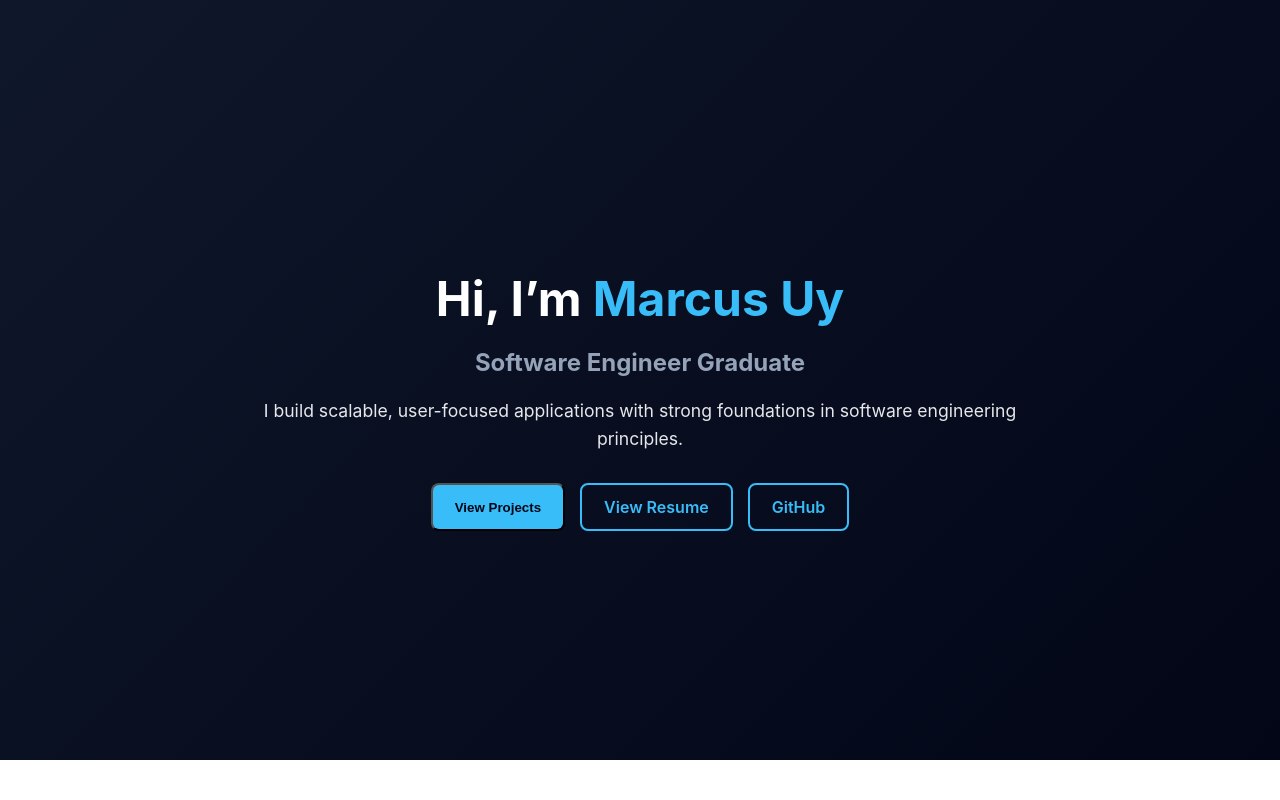
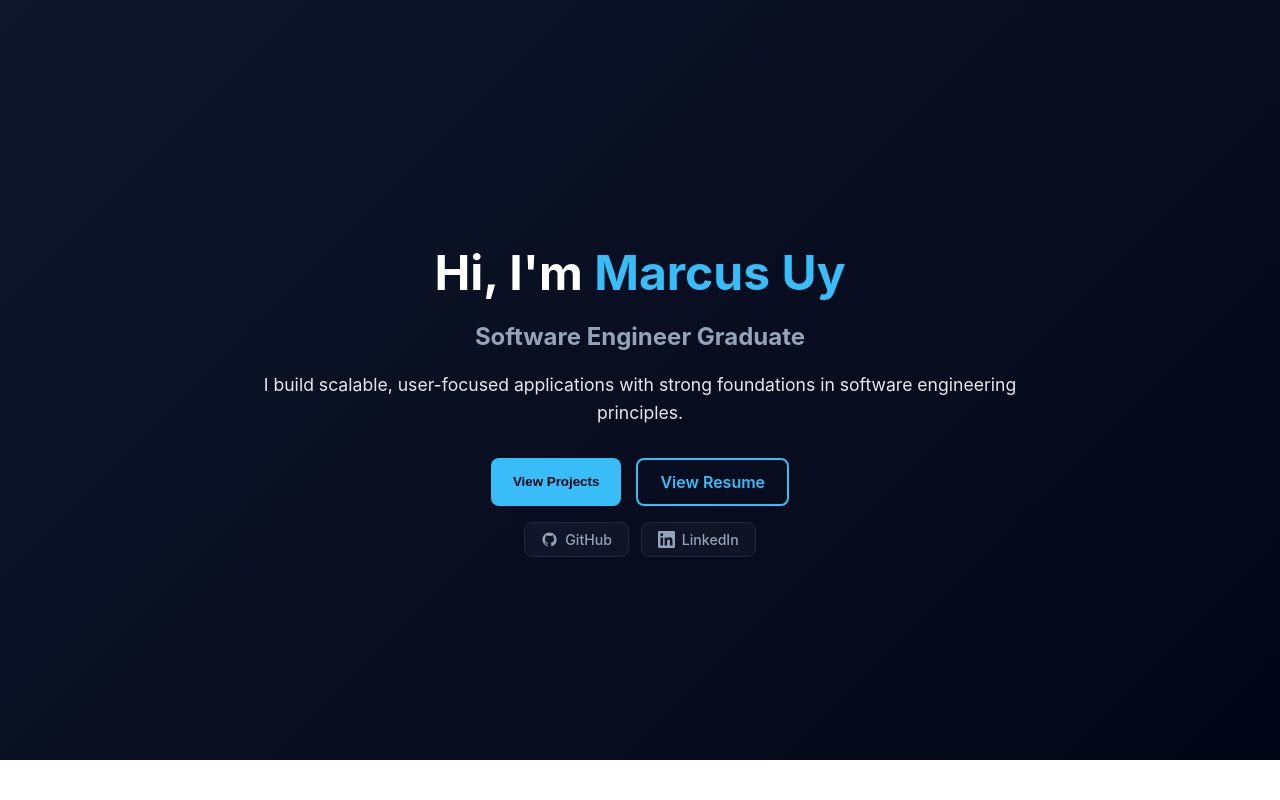
Before and after one commit to marcus-justice31/marcus-justice31.github.io, a React (Create React App) app: page / in a window 1280 px wide. Shown: the top 800 px of the page. Built offline with nearby package versions, Linux system fonts and the light colour scheme.

Commit message:
Update buttons on hero section

```diff
--- a/src/components/Footer.js
+++ b/src/components/Footer.js
@@ -8,7 +8,7 @@
       <div className="footer-inner">
         <div className="footer-brand">
           <span className="footer-name">Marcus Uy</span>
-          <span className="footer-role">Software Engineer</span>
+          <span className="footer-role">Software Engineer Graduate</span>
         </div>
 
         <div className="footer-links">
--- a/src/components/Hero.js
+++ b/src/components/Hero.js
@@ -5,7 +5,7 @@
     <section className="hero">
       <div className="hero-content">
         <h1>
-          Hi, I’m <span className="highlight">Marcus Uy</span>
+          Hi, I'm <span className="highlight">Marcus Uy</span>
         </h1>
         <h2>Software Engineer Graduate</h2>
 
@@ -14,30 +14,48 @@
           in software engineering principles.
         </p>
 
+        {/* Primary CTAs */}
         <div className="hero-actions">
-          <button
-            className="btn primary"
-            onClick={onViewProjects}
-          >
+          <button className="btn primary" onClick={onViewProjects}>
             View Projects
           </button>
 
           <a
-            href="/assets/MarcusUy_Resume_2026.pdf" // works cuz public is the root for static assets when deployed
-            target="_blank"       // opens in a new tab
+            href="/assets/MarcusUy_Resume_2026.pdf"
+            target="_blank"
             rel="noopener noreferrer"
             className="btn secondary"
           >
             View Resume
           </a>
+        </div>
 
+        {/* Social icon links */}
+        <div className="hero-socials">
           <a
             href="https://github.com/marcus-justice31"
             target="_blank"
             rel="noopener noreferrer"
-            className="btn secondary"
+            className="social-btn"
+            aria-label="GitHub"
           >
+            <svg xmlns="http://www.w3.org/2000/svg" viewBox="0 0 24 24" fill="currentColor">
+              <path d="M12 2C6.477 2 2 6.484 2 12.017c0 4.425 2.865 8.18 6.839 9.504.5.092.682-.217.682-.483 0-.237-.008-.868-.013-1.703-2.782.605-3.369-1.343-3.369-1.343-.454-1.158-1.11-1.466-1.11-1.466-.908-.62.069-.608.069-.608 1.003.07 1.531 1.032 1.531 1.032.892 1.53 2.341 1.088 2.91.832.092-.647.35-1.088.636-1.338-2.22-.253-4.555-1.113-4.555-4.951 0-1.093.39-1.988 1.029-2.688-.103-.253-.446-1.272.098-2.65 0 0 .84-.27 2.75 1.026A9.564 9.564 0 0 1 12 6.844a9.59 9.59 0 0 1 2.504.337c1.909-1.296 2.747-1.027 2.747-1.027.546 1.379.202 2.398.1 2.651.64.7 1.028 1.595 1.028 2.688 0 3.848-2.339 4.695-4.566 4.943.359.309.678.92.678 1.855 0 1.338-.012 2.419-.012 2.747 0 .268.18.58.688.482A10.02 10.02 0 0 0 22 12.017C22 6.484 17.522 2 12 2z"/>
+            </svg>
             GitHub
+          </a>
+
+          <a
+            href="https://linkedin.com/in/marcus-uy"
+            target="_blank"
+            rel="noopener noreferrer"
+            className="social-btn"
+            aria-label="LinkedIn"
+          >
+            <svg xmlns="http://www.w3.org/2000/svg" viewBox="0 0 24 24" fill="currentColor">
+              <path d="M20.447 20.452h-3.554v-5.569c0-1.328-.027-3.037-1.852-3.037-1.853 0-2.136 1.445-2.136 2.939v5.667H9.351V9h3.414v1.561h.046c.477-.9 1.637-1.85 3.37-1.85 3.601 0 4.267 2.37 4.267 5.455v6.286zM5.337 7.433a2.062 2.062 0 0 1-2.063-2.065 2.064 2.064 0 1 1 2.063 2.065zm1.782 13.019H3.555V9h3.564v11.452zM22.225 0H1.771C.792 0 0 .774 0 1.729v20.542C0 23.227.792 24 1.771 24h20.451C23.2 24 24 23.227 24 22.271V1.729C24 .774 23.2 0 22.222 0h.003z"/>
+            </svg>
+            LinkedIn
           </a>
         </div>
       </div>
--- a/src/styles/Hero.css
+++ b/src/styles/Hero.css
@@ -5,8 +5,8 @@
   padding: 60px 20px;
   background: linear-gradient(135deg, #0f172a, #020617);
   color: white;
-  justify-content: center;   /* centers horizontally */
-  text-align: center;        /* centers text */
+  justify-content: center;
+  text-align: center;
 }
 
 .hero-content {
@@ -35,26 +35,27 @@
   color: #38bdf8;
 }
 
+/* ── Primary CTA buttons ── */
 .hero-actions {
   display: flex;
   gap: 15px;
-  justify-content: center;  /* centers buttons */
+  justify-content: center;
   margin-top: 30px;
 }
 
-/* BUTTONS */
 .btn {
   padding: 12px 22px;
   border-radius: 8px;
   font-weight: 600;
   text-decoration: none;
   transition: transform 0.15s ease, background 0.15s ease;
+  cursor: pointer;
 }
 
 .btn.primary {
   background: #38bdf8;
   color: #020617;
-  align-items: center;
+  border: none;
 }
 
 .btn.primary:hover {
@@ -65,10 +66,64 @@
 .btn.secondary {
   border: 2px solid #38bdf8;
   color: #38bdf8;
-  align-items: center;
+  background: transparent;
 }
 
 .btn.secondary:hover {
   background: #38bdf8;
   color: #020617;
+  transform: translateY(-2px);
 }
+
+/* ── Social icon buttons ── */
+.hero-socials {
+  display: flex;
+  gap: 12px;
+  justify-content: center;
+  margin-top: 16px;
+}
+
+.social-btn {
+  display: inline-flex;
+  align-items: center;
+  gap: 7px;
+  padding: 8px 16px;
+  border-radius: 8px;
+  font-size: 0.88rem;
+  font-weight: 500;
+  color: #94a3b8;
+  text-decoration: none;
+  border: 1px solid #1e293b;
+  background: rgba(255, 255, 255, 0.03);
+  transition: color 0.2s ease, border-color 0.2s ease,
+              background 0.2s ease, transform 0.2s ease;
+}
+
+.social-btn svg {
+  width: 17px;
+  height: 17px;
+  flex-shrink: 0;
+}
+
+.social-btn:hover {
+  color: #38bdf8;
+  border-color: #38bdf8;
+  background: rgba(56, 189, 248, 0.07);
+  transform: translateY(-2px);
+}
+
+@media (max-width: 480px) {
+  .hero h1 {
+    font-size: 2.2rem;
+  }
+
+  .hero-actions {
+    flex-direction: column;
+    align-items: center;
+  }
+
+  .hero-socials {
+    flex-direction: column;
+    align-items: center;
+  }
+}
```
